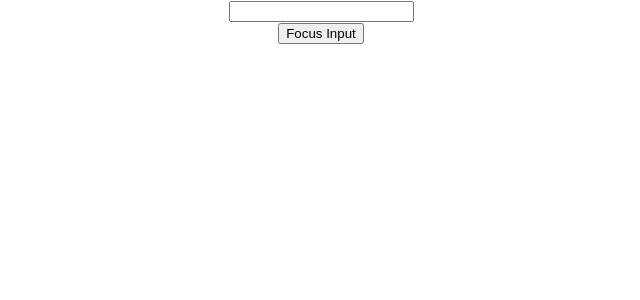
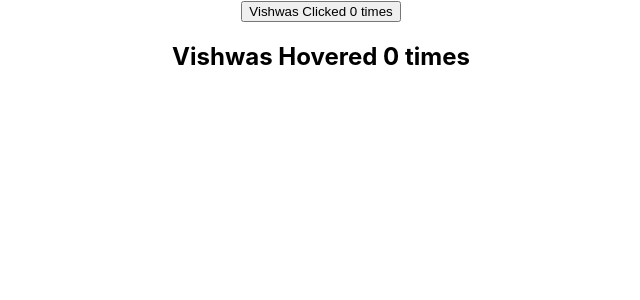
Before and after one commit to pqxglobal/reactjs, a React (Create React App) app: page / in a window 1280 px wide. Shown: the top 300 px of the page, without its empty margins (319-959 px from the left). Built offline with nearby package versions, Linux system fonts and the light colour scheme.

Commit message:
add PortalDemo.js

```diff
--- a/src/App.js
+++ b/src/App.js
@@ -1,12 +1,14 @@
 import React, { Component } from 'react';
 import './App.css';
-import FRParentInput from './components/FRParentInput';
+import ClickCounter from './components/ClickCounter';
+import HoverCounter from './components/HoverCounter';
 
 class App extends Component {
   render() {
     return (
       <div className="App">
-        <FRParentInput />
+        <ClickCounter name='Vishwas' />
+        <HoverCounter name='Vishwas' />
       </div>
     );
   }
--- /dev/null
+++ b/src/components/ClickCounter.js
@@ -0,0 +1,12 @@
+import React, { Component } from 'react';
+import withCounter from './withCounter';
+import UpdatedComponent from './withCounter';
+
+class ClickCounter extends Component {
+  render() {
+    const { count, incrementCount } = this.props;
+    return <button onClick={incrementCount}>{this.props.name} Clicked {count} times</button>;
+  }
+}
+
+export default withCounter(ClickCounter, 5);
--- /dev/null
+++ b/src/components/HoverCounter.js
@@ -0,0 +1,16 @@
+import React, { Component } from 'react';
+import withCounter from './withCounter';
+import UpdatedComponent from './withCounter';
+
+class HoverCounter extends Component {
+  render() {
+    const { count, incrementCount } = this.props;
+    return (
+      <h2 onMouseOver={incrementCount}>
+        {this.props.name} Hovered {count} times
+      </h2>
+    );
+  }
+}
+
+export default withCounter(HoverCounter, 10);
--- /dev/null
+++ b/src/components/withCounter.js
@@ -0,0 +1,28 @@
+import React from 'react';
+
+const withCounter = (WrappedComponent, incrementNumber) => {
+  class WithCounter extends React.Component {
+    constructor(props) {
+      super(props);
+
+      this.state = {
+        count: 0,
+      };
+    }
+
+    incrementCount = () => {
+      this.setState((prevState) => {
+        return { count: prevState.count + incrementNumber };
+      });
+    };
+
+    render() {
+      return (
+        <WrappedComponent count={this.state.count} incrementCount={this.incrementCount} {...this.props} />
+      );
+    }
+  }
+  return WithCounter;
+};
+
+export default withCounter;
```
Also changed, not shown: src/components/ErrorBoundary.js (added, +31 -0 lines), src/components/Hero.js (added, +10 -0 lines), src/components/PortalDemo.js (added, +8 -0 lines), src/components/ClickCounterTwo.js (added).
